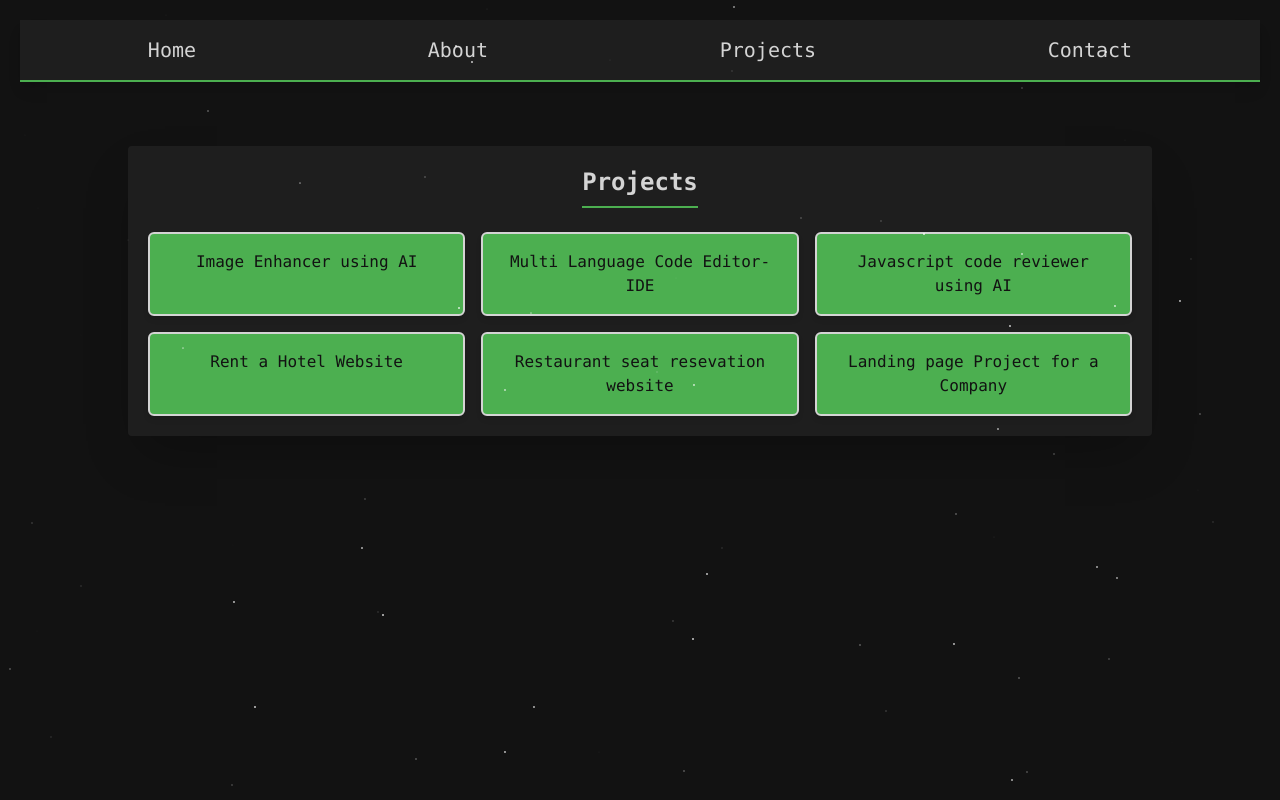
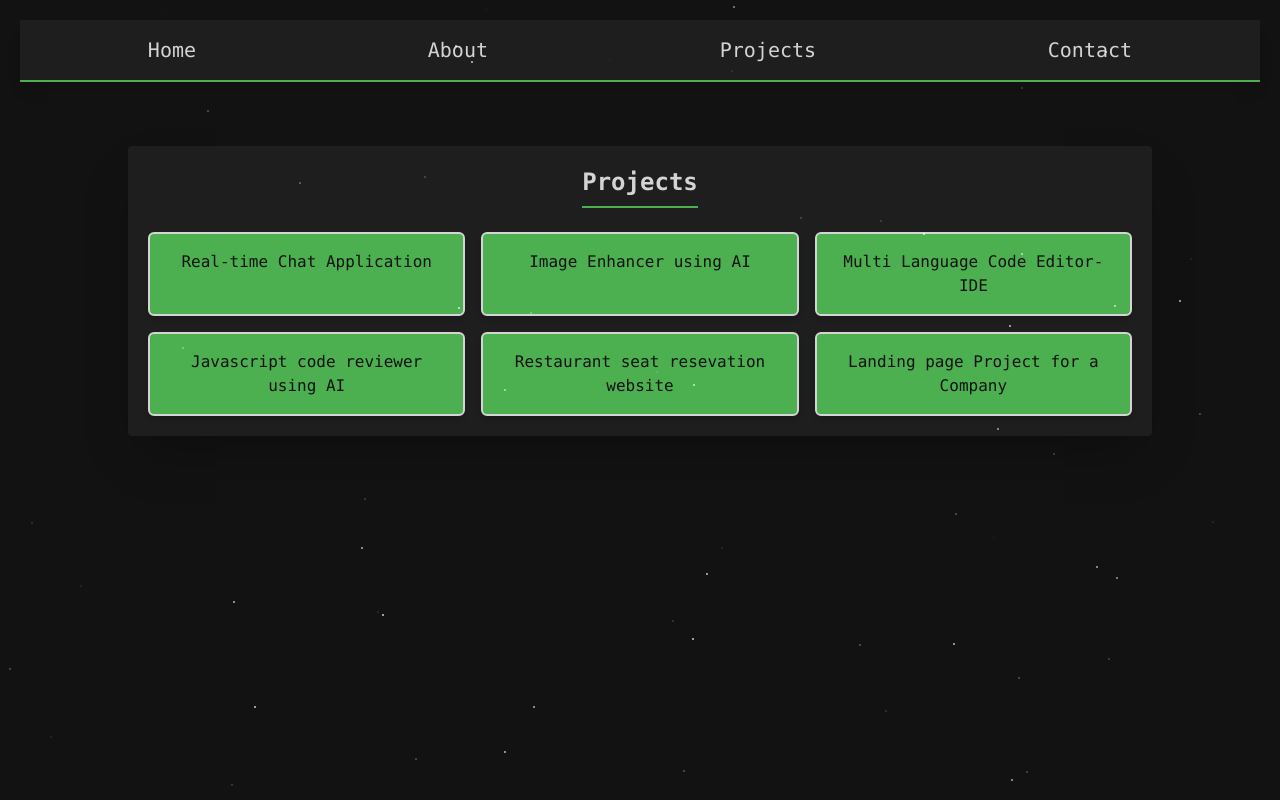
Before and after one commit to AmanHussainKhan/PORFOLIO_2025, a React (Vite) app in the folder client/: page / in a window 1280 px wide. Both pictures are taken after a click on the button "Projects". Built offline with nearby package versions, Linux system fonts and the light colour scheme; no server answers.

Commit message:
chat app added

```diff
--- a/client/src/Pages/ProjectPage.jsx
+++ b/client/src/Pages/ProjectPage.jsx
@@ -2,6 +2,10 @@ import React from "react";
 import { motion } from "framer-motion";
 
 const projects = [
+  {
+    title: "Real-time Chat Application",
+    link: "https://chat-app-2025-socket-io.vercel.app/login",
+  },
   {
     title: "Image Enhancer using AI",
     link: "https://ai-image-enhancer-alpha.vercel.app",
@@ -9,14 +13,11 @@ const projects = [
   {
     title: "Multi Language Code Editor-IDE",
     link: "https://multi-code-ide-frontend.vercel.app/login",
+
   },
   {
     title: "Javascript code reviewer using AI",
     link: "https://ai-code-reviewer-frontend-steel.vercel.app",
-  },
-  {
-    title: "Rent a Hotel Website",
-    link: "https://rental-brown.vercel.app",
   },
   {
     title: "Restaurant seat resevation website",
```
